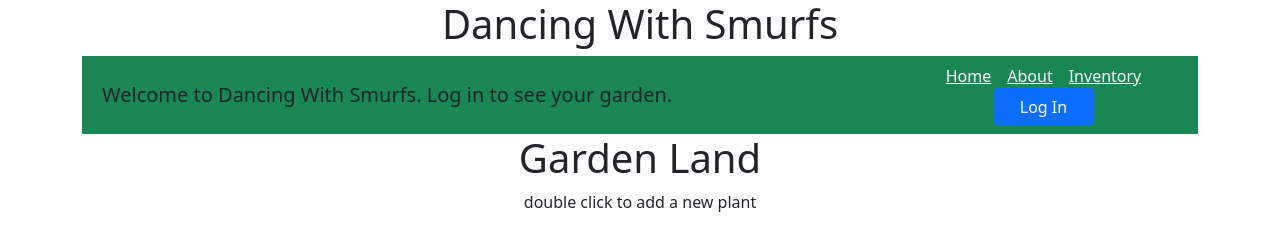
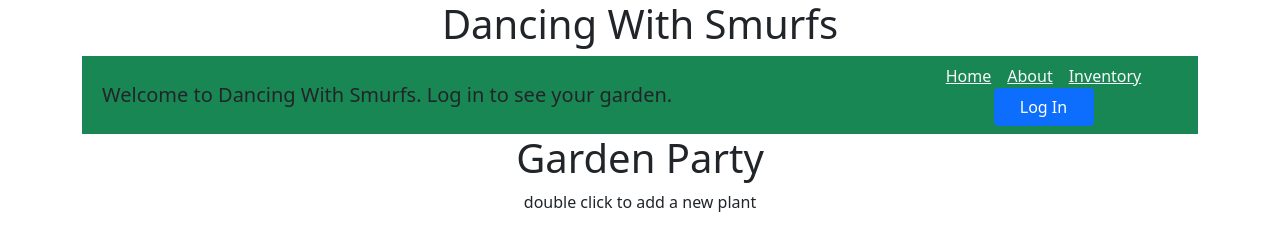
Before and after one commit to CF-301-final-project/Garden-Front-End, a React (Create React App) app: page / in a window 1280 px wide. Shown: the top 228 px of the page. Built offline with nearby package versions, Linux system fonts and the light colour scheme; no server answers.

Commit message:
deactivate move comments

```diff
--- a/src/Components/CanvasGarden.js
+++ b/src/Components/CanvasGarden.js
@@ -180,7 +180,7 @@ class CanvasGarden extends React.Component {
       movingPlant[0].y = dy;
 
       // console.log('move', plantArr)
-      this.props.movePlant(movingPlant[0])
+      // this.props.movePlant(movingPlant[0])
       // this.draw(this.props.plantItems);
       // this.draw(this.props.plantItems);
       this.draw(this.props.plantItems);
--- a/src/Components/Main.js
+++ b/src/Components/Main.js
@@ -38,11 +38,11 @@ class Main extends React.Component {
     this.setState({ newestPlant: plantObj });
   };
 
-  movePlant = (data) => {
-    const id = data._id;
-    const plantInMotion = this.state.plantItems.filter((p, idx) => p._id === id);
-    console.log(plantInMotion)
-  }
+  // movePlant = (data) => {
+  //   const id = data._id;
+  //   const plantInMotion = this.state.plantItems.filter((p, idx) => p._id === id);
+  //   // console.log(plantInMotion)
+  // }
 
   // Add Plant to Database and local State
   submitPlant = async (formData) => {
@@ -67,7 +67,7 @@ class Main extends React.Component {
     return (
       <>
         <PestModal showModal={this.state.showPestModal} togglePestModal={this.togglePestModal} />
-        <h1>Garden Land</h1>
+        <h1>Garden Party</h1>
         <p>double click to add a new plant</p>
         {this.state.showTestPlantModal && (
           <PlantModal
@@ -78,7 +78,7 @@ class Main extends React.Component {
           )}
         <CanvasGarden
           updateNewestPlant={this.updateNewestPlant}
-          movePlant={this.movePlant}
+          // movePlant={this.movePlant}
           togglePlantModal={this.togglePlantModal}
           plantItems={this.state.plantItems}
           loggedIn={this.props.loggedIn}
```
